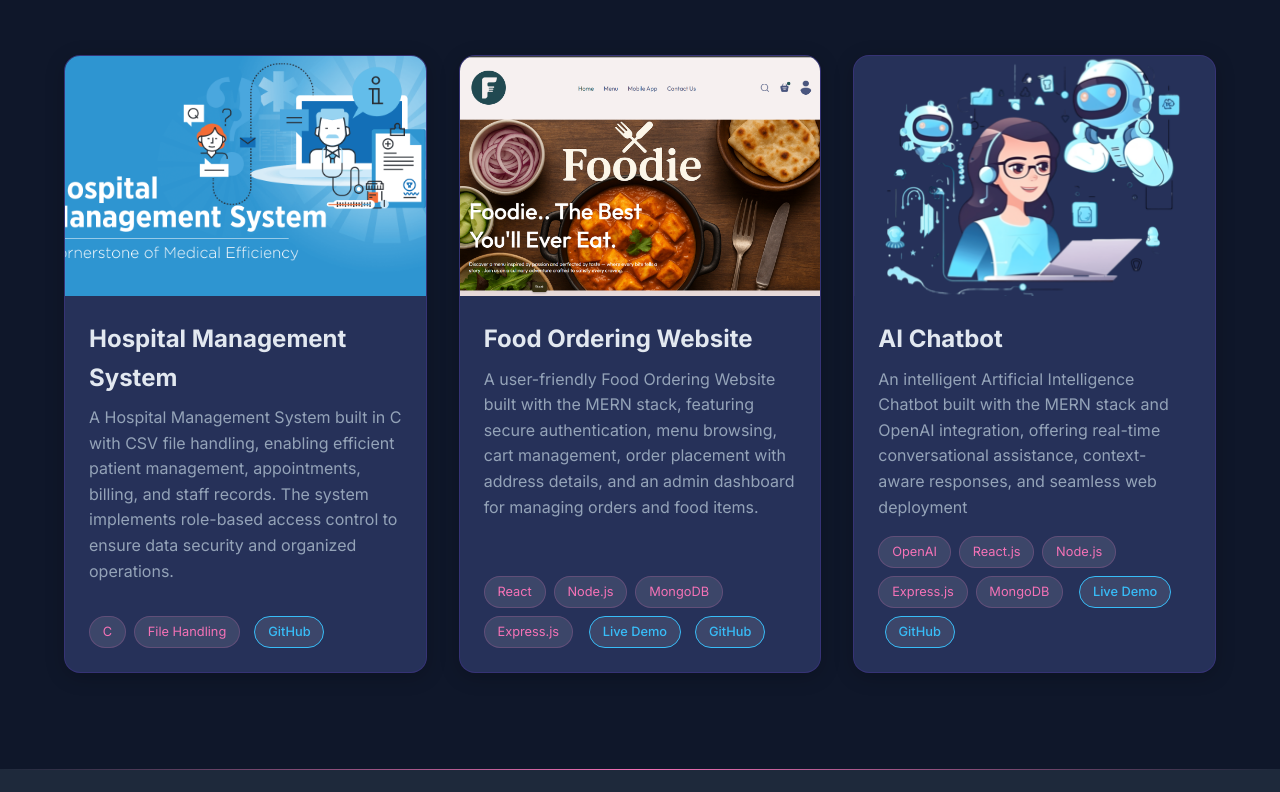
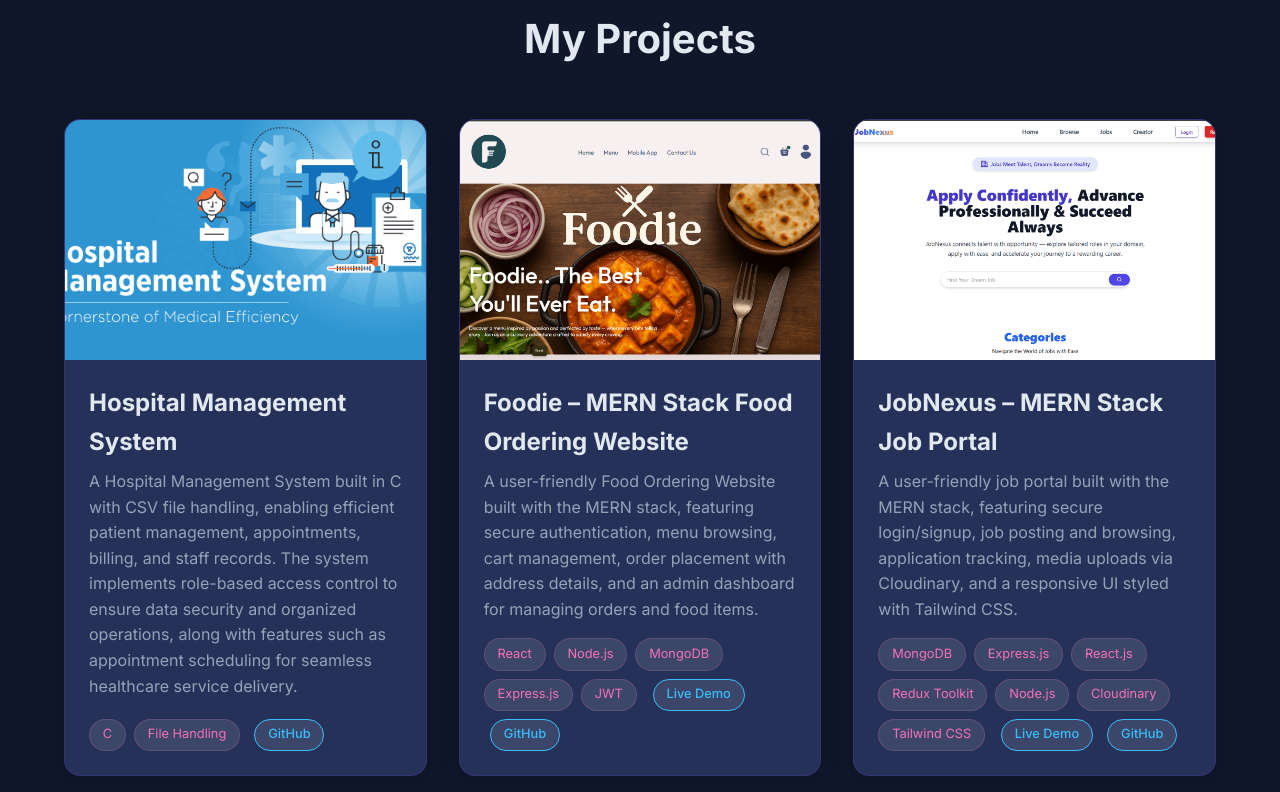
Before and after one commit to Akash-Raj9/Akash_Portfolio, a React (Vite) app in the folder portfolio/: page / in a window 1280 px wide. Shown: the part 1648-2440 px from the top of the page. Built offline with nearby package versions, Linux system fonts and the light colour scheme; no server answers.

Commit message:
projects_update

```diff
--- a/portfolio/src/components/Projects.jsx
+++ b/portfolio/src/components/Projects.jsx
@@ -50,9 +50,7 @@ export const Projects = () => {
             whileHover={{ scale: 1.05, transition: { duration: 0.2 } }}
           />
           <h3> Hospital Management System</h3>
-          <p>
-A Hospital Management System built in C with CSV file handling, enabling efficient patient management, appointments, billing, and staff records. The system implements role-based access control to ensure data security and organized operations.
-          </p>
+<p> A Hospital Management System built in C with CSV file handling, enabling efficient patient management, appointments, billing, and staff records. The system implements role-based access control to ensure data security and organized operations, along with features such as appointment scheduling for seamless healthcare service delivery. </p>
           <div className="project-tech">
             <span>C</span>
             <span>File Handling</span>
@@ -94,7 +92,7 @@ A Hospital Management System built in C with CSV file handling, enabling efficie
             whileHover={{ scale: 1.05 }}
             transition={{ duration: 0.2 }}
           />
-          <h3>Food Ordering Website</h3>
+          <h3>Foodie – MERN Stack Food Ordering Website</h3>
           <p>
 A user-friendly Food Ordering Website built with the MERN stack, featuring secure authentication, menu browsing, cart management, order placement with address details, and an admin dashboard for managing orders and food items.
           </p>
@@ -103,6 +101,7 @@ A user-friendly Food Ordering Website built with the MERN stack, featuring secur
             <span>Node.js</span>
             <span>MongoDB</span>
             <span>Express.js</span>
+            <span>JWT</span>
              <a
       href="https://foodie-webapp-rho.vercel.app/" /* Replace with your actual deployed link */
       target="_blank"
@@ -157,23 +156,28 @@ A user-friendly Food Ordering Website built with the MERN stack, featuring secur
           <motion.div
             className="project-image"
             style={{
-              backgroundImage: "url('/projects/ai.png')",
+              backgroundImage: "url('/projects/JobNexus.png')",
             }}
             whileHover={{ scale: 1.05 }}
             transition={{ duration: 0.2 }}
           />
-          <h3>AI Chatbot</h3>
-          <p>
-            An intelligent Artificial Intelligence Chatbot built with the MERN stack and OpenAI integration, offering real-time conversational assistance, context-aware responses, and seamless web deployment
-          </p>
-          <div className="project-tech">
-            <span>OpenAI</span>
-            <span>React.js</span>
-            <span>Node.js</span>
-            <span>Express.js</span>
-            <span>MongoDB</span>
+
+          <h3>JobNexus – MERN Stack Job Portal</h3>
+<p>
+A user-friendly job portal built with the MERN stack, featuring secure login/signup, job posting and browsing, application tracking, media uploads via Cloudinary, and a responsive UI styled with Tailwind CSS.
+</p>
+
+<div className="project-tech">
+  <span>MongoDB</span>
+  <span>Express.js</span>
+  <span>React.js</span>
+  <span>Redux Toolkit</span>
+  <span>Node.js</span>
+  <span>Cloudinary</span>
+  <span>Tailwind CSS</span>
+
                          <a
-      href="https://foodie-webapp-rho.vercel.app/" /* Replace with your actual deployed link */
+      href="https://job-nexus-pearl.vercel.app/" /* Replace with your actual deployed link */
       target="_blank"
       rel="noopener noreferrer"
       className="project-demo-tag"
@@ -194,7 +198,7 @@ A user-friendly Food Ordering Website built with the MERN stack, featuring secur
       Live Demo
     </a>
       <a
-    href="https://github.com/Akash-Raj9"  // Replace with your GitHub repo URL
+    href="https://github.com/Akash-Raj9/JobNexus"  // Replace with your GitHub repo URL
     target="_blank"
     rel="noopener noreferrer"
     className="project-tech-link"
--- a/portfolio/src/components/Skills.jsx
+++ b/portfolio/src/components/Skills.jsx
@@ -10,15 +10,15 @@ export const Skills = () => {
   const skills = [
     {
       title: "Programming Languages & Core Skills",
-      items: ["JavaScript", "C++", "C", "SQL"],
+      items: ["JavaScript", "C++", "C", "SQL", "HTML"],
     },
     {
       title: "Frameworks and Libraries",
-      items: ["React", "Node.js", "Express", "Redux"],
+      items: ["Redux Toolkit", "Tailwind CSS", "React.js", "Node.js", "Express.js",],
     },
     {
       title: "Databases, Tools & Platforms",
-      items: ["MongoDB", "MySQL", "Git/GitHub", "Postman" ],
+      items: ["MongoDB", "Cloudinary", "MySQL", "Git/GitHub", "Postman" ],
     },
   ];
 
```
Also changed, not shown: portfolio/public/projects/JobNexus.png (added), 1 other file (tests, documents, lock files or other folders).
